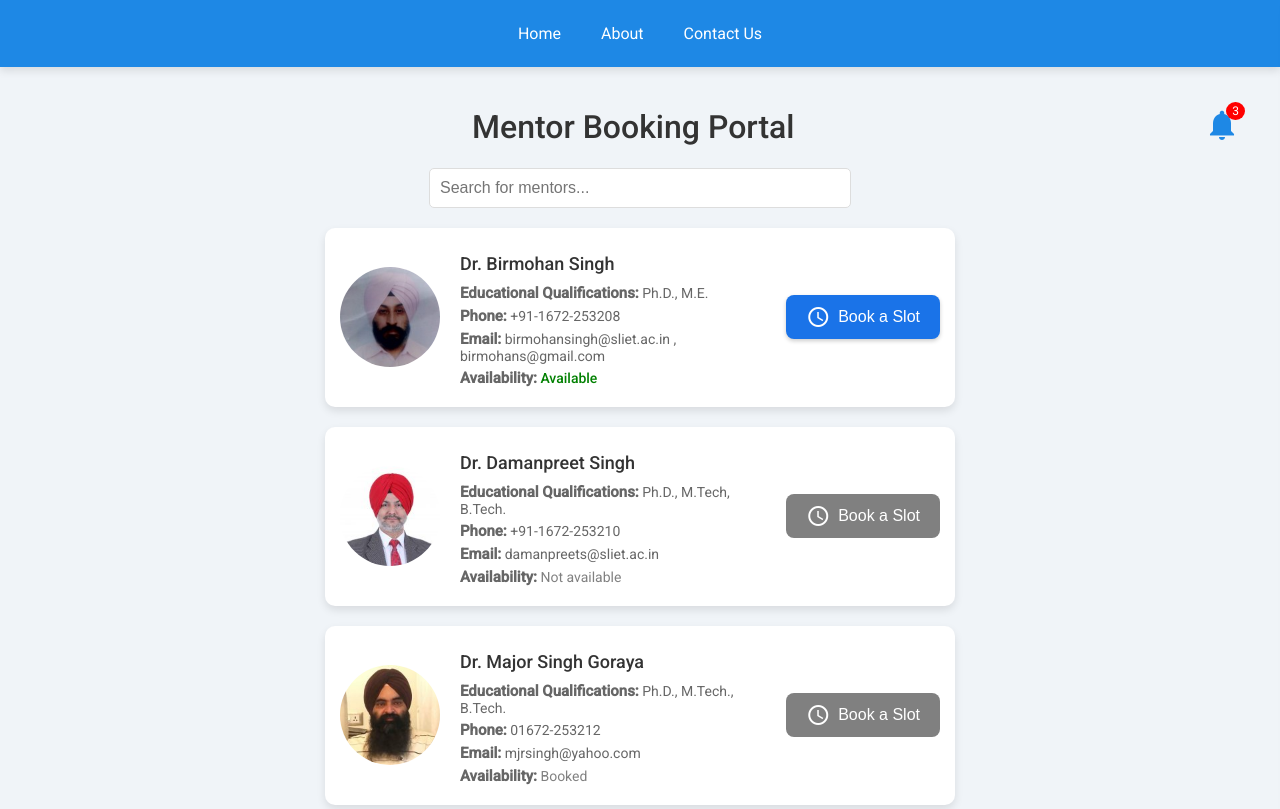
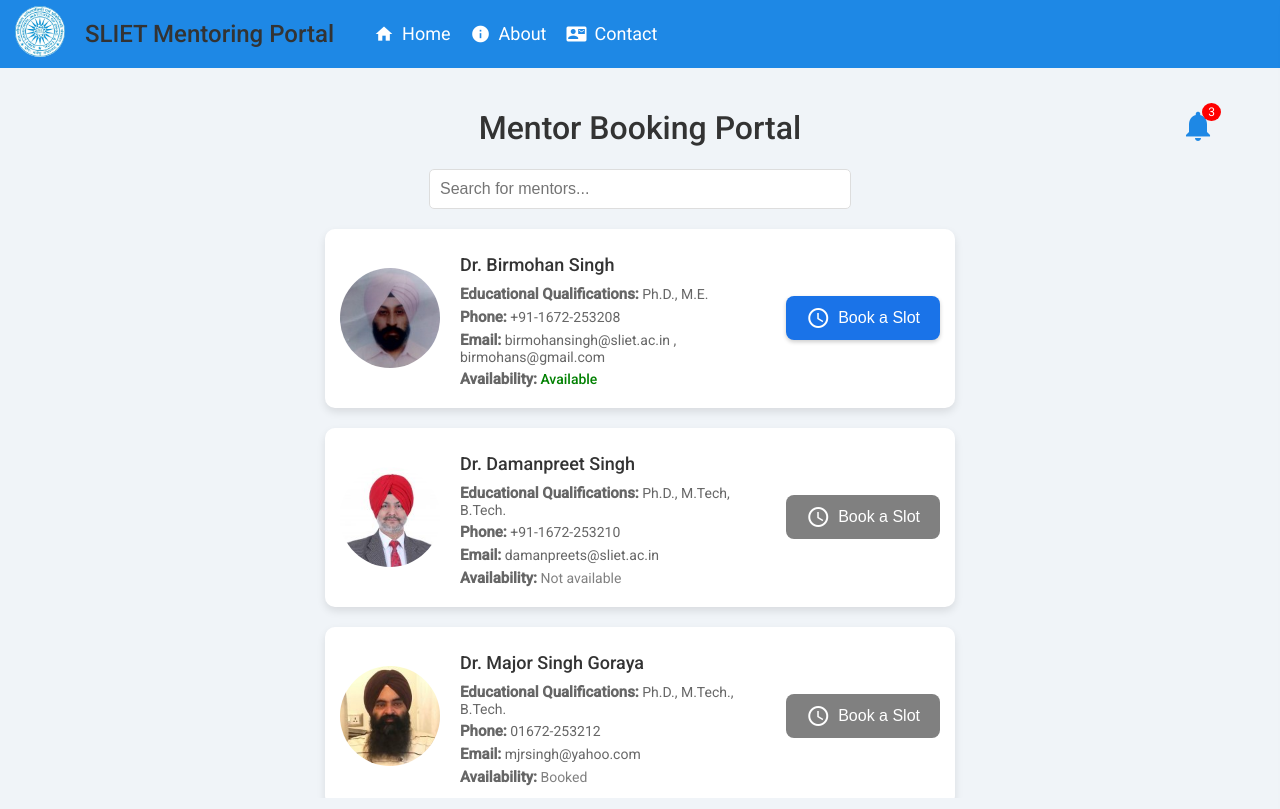
Before and after one commit to Myst-Blazeio/Zeus-BT, a plain HTML site: page student-dashboard.html in a window 1280 px wide. Shown: the top 809 px of the page. Drawn offline with Linux system fonts and the light colour scheme.

Commit message:
student dashboard, mentor dashboard, login, navbar, stot define

```diff
--- a/CSS/student-dashboard.css
+++ b/CSS/student-dashboard.css
@@ -11,28 +11,64 @@ header {
   box-shadow: 0 4px 8px rgba(0, 0, 0, 0.1);
 }
 
-nav {
-  display: flex;
-  justify-content: center;
+.navbar {
+  background-color: #1e88e5;
+  color: white;
+  padding:0 15px;
 }
 
-nav a {
-  color: white;
-  text-decoration: none;
-  padding: 14px 20px;
-  font-size: 16px;
-  transition: background-color 0.3s ease;
+.navbar-container {
+  display: flex;
+  align-items: center;
+  /* justify-content: space-between; */
 }
 
-nav a:hover {
-  background-color: #311b92;
-  border-radius: 5px;
+.logo img {
+  width: 50px;
+  height: auto;
 }
 
+.title h1 {
+  font-size: 24px;
+  margin-left: 20px;
+}
+
+.nav-links {
+  list-style: none;
+  display: flex;
+  gap: 20px;
+}
+
+.nav-links li {
+  display: inline;
+}
+
+.nav-links a {
+  text-decoration: none;
+  color: white;
+  font-size: 18px;
+  transition: color 0.3s;
+  display: flex;
+  align-items: center;
+}
+
+.nav-links a:hover {
+  color: #ddd;
+}
+.nav-links a i {
+  margin-right: 8px;
+  font-size: 20px;
+}
+.nav-logo-jpg{
+  border-radius: 50%;
+}
 .dashboard-container {
   padding: 20px;
-  max-width: 1200px;
+  /* max-width: 1200px; */
+  width: 90%;
   margin: 0 auto;
+  height: calc(100vh - 110px);
+  overflow-y: scroll;
 }
 
 .header {
--- a/student-dashboard.html
+++ b/student-dashboard.html
@@ -1,27 +1,38 @@
 <!DOCTYPE html>
 <html lang="en">
+
 <head>
-    <meta charset="UTF-8" />
-    <meta name="viewport" content="width=device-width, initial-scale=1.0" />
+    <meta charset="UTF-8">
+    <meta name="viewport" content="width=device-width, initial-scale=1.0">
     <title>Mentor Booking Portal</title>
-    <link
-      href="https://fonts.googleapis.com/css2?family=Roboto:wght@400;500&display=swap"
-      rel="stylesheet"
-    />
-    <link
-      href="https://fonts.googleapis.com/icon?family=Material+Icons"
-      rel="stylesheet"
-    />
-    <link rel="stylesheet" href="./CSS/student-dashboard.css" />
+    <link href="https://fonts.googleapis.com/css2?family=Roboto:wght@400;500&display=swap" rel="stylesheet">
+    <link href="https://fonts.googleapis.com/icon?family=Material+Icons" rel="stylesheet">
+    <link rel="stylesheet" href="./CSS/student-dashboard.css">
 </head>
+
 <body>
-    <header>
+    <!-- <header>
         <nav>
             <a href="index.html">Home</a>
             <a href="about.html">About</a>
             <a href="contact.html">Contact Us</a>
         </nav>
-    </header>
+    </header> -->
+    <nav class="navbar">
+        <div class="navbar-container">
+            <div class="logo">
+                <img src="./ASSETS/STUDENT-DASHBOARD/Logo.jpg" alt="Logo" class="nav-logo-jpg" />
+            </div>
+            <div class="title">
+                <h1>SLIET Mentoring Portal</h1>
+            </div>
+            <ul class="nav-links">
+                <li><a href="#home"><i class="material-icons">home</i>Home</a></li>
+                <li><a href="#about"><i class="material-icons">info</i>About</a></li>
+                <li><a href="#contact"><i class="material-icons">contact_mail</i>Contact</a></li>
+            </ul>
+        </div>
+    </nav>
     <div class="dashboard-container">
         <div class="header">
             <h1>Mentor Booking Portal</h1>
@@ -34,9 +45,7 @@
         <div class="notification-panel" id="notificationPanel">
             <div class="notification-header">
                 <h2>Notifications</h2>
-          <span class="material-icons close-btn" onclick="toggleNotifications()"
-            >close</span
-          >
+                <span class="material-icons close-btn" onclick="toggleNotifications()">close</span>
             </div>
             <div class="notification-content">
                 <div class="notification">
@@ -227,4 +236,5 @@
     </div>
     <script src="./JS/student-dashboard.js"></script>
 </body>
+
 </html>
```
Also changed, not shown: JS/script.js (+26 -19 lines). Lines whose indentation alone changed are shown as unchanged.
